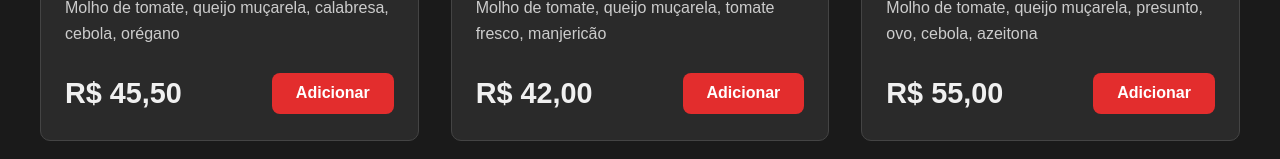
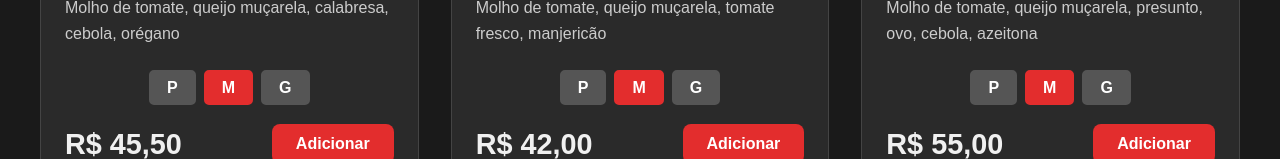
Before and after one commit to devgabrielbenayon/TrabalhoCallidus01, a React (Vite) app in the folder pizzaria-app/: page /cardapio in a window 1280 px wide. Shown: the part 641-800 px from the top of the page. Built offline with nearby package versions, Linux system fonts and the light colour scheme.

Commit message:
Pizzas sizes done

```diff
--- a/pizzaria-app/public/api/pizzas.json
+++ b/pizzaria-app/public/api/pizzas.json
@@ -2,79 +2,43 @@
   {
     "id": 1,
     "nome": "Calabresa",
-    "ingredientes": [
-      "Molho de tomate",
-      "queijo muçarela",
-      "calabresa",
-      "cebola",
-      "orégano"
-    ],
-    "preco": 45.50,
+    "ingredientes": ["Molho de tomate", "queijo muçarela", "calabresa", "cebola", "orégano"],
+    "preco": { "p": 35.50, "m": 45.50, "g": 55.50 },
     "imagem": "/images/pizza-calabresa.png"
   },
   {
     "id": 2,
     "nome": "Margherita",
-    "ingredientes": [
-      "Molho de tomate",
-      "queijo muçarela",
-      "tomate fresco",
-      "manjericão"
-    ],
-    "preco": 42.00,
+    "ingredientes": ["Molho de tomate", "queijo muçarela", "tomate fresco", "manjericão"],
+    "preco": { "p": 32.00, "m": 42.00, "g": 52.00 },
     "imagem": "/images/pizza-margherita.png"
   },
   {
     "id": 3,
     "nome": "Portuguesa",
-    "ingredientes": [
-      "Molho de tomate",
-      "queijo muçarela",
-      "presunto",
-      "ovo",
-      "cebola",
-      "azeitona"
-    ],
-    "preco": 55.00,
+    "ingredientes": ["Molho de tomate", "queijo muçarela", "presunto", "ovo", "cebola", "azeitona"],
+    "preco": { "p": 45.00, "m": 55.00, "g": 65.00 },
     "imagem": "https://images.unsplash.com/photo-1604382354936-07c5d9983bd3?crop=entropy&cs=tinysrgb&fit=max&fm=jpg&q=80&w=400"
   },
   {
     "id": 4,
     "nome": "Pizza Doce",
-    "ingredientes": [
-      "Molho de tomate",
-      "queijo muçarela",
-      "provolone",
-      "parmesão",
-      "chocolate"
-    ],
-    "preco": 58.50,
+    "ingredientes": ["Molho de tomate", "queijo muçarela", "provolone", "parmesão", "chocolate"],
+    "preco": { "p": 48.50, "m": 58.50, "g": 68.50 },
     "imagem": "/images/pizza_1.jpg"
   },
   {
     "id": 5,
     "nome": "Pepperoni",
-    "ingredientes": [
-      "Molho de tomate",
-      "queijo muçarela",
-      "pepperoni"
-    ],
-    "preco": 54.90,
+    "ingredientes": ["Molho de tomate", "queijo muçarela", "pepperoni"],
+    "preco": { "p": 44.90, "m": 54.90, "g": 64.90 },
     "imagem": "https://images.unsplash.com/photo-1594007654729-407eedc4be65?crop=entropy&cs=tinysrgb&fit=max&fm=jpg&q=80&w=400"
   },
   {
     "id": 6,
     "nome": "Vegetariana",
-    "ingredientes": [
-      "Molho de tomate",
-      "queijo muçarela",
-      "pimentão",
-      "cebola",
-      "milho",
-      "ervilha",
-      "azeitona"
-    ],
-    "preco": 49.90,
+    "ingredientes": ["Molho de tomate", "queijo muçarela", "pimentão", "cebola", "milho", "ervilha", "azeitona"],
+    "preco": { "p": 39.90, "m": 49.90, "g": 59.90 },
     "imagem": "https://images.unsplash.com/photo-1565299624946-b28f40a0ae38?crop=entropy&cs=tinysrgb&fit=max&fm=jpg&q=80&w=400"
   }
 ]
--- a/pizzaria-app/src/components/PizzaCard.css
+++ b/pizzaria-app/src/components/PizzaCard.css
@@ -56,3 +56,33 @@
   font-size: 1rem;
   font-weight: 600;
 }
+
+/* Adicione este código ao final do seu src/components/PizzaCard.css */
+
+.tamanho-seletor {
+  display: flex;
+  justify-content: center;
+  gap: 0.5rem;
+  margin-bottom: 1rem;
+}
+
+.tamanho-seletor button {
+  background-color: #555;
+  color: white;
+  border: 2px solid #555;
+  border-radius: 5px;
+  padding: 0.4rem 1rem;
+  font-weight: bold;
+  cursor: pointer;
+  transition: all 0.2s;
+}
+
+.tamanho-seletor button:hover {
+  background-color: #777;
+  border-color: #777;
+}
+
+.tamanho-seletor button.ativo {
+  background-color: var(--cor-primaria);
+  border-color: var(--cor-primaria);
+}
--- a/pizzaria-app/src/components/PizzaCard.jsx
+++ b/pizzaria-app/src/components/PizzaCard.jsx
@@ -1,6 +1,6 @@
 // src/components/PizzaCard.jsx
-import React, { useContext } from 'react';
-import { CartContext } from '../context/CartContext'; // Aponta para o novo arquivo
+import React, { useState, useContext } from 'react';
+import { CartContext } from '../context/CartContext';
 import './PizzaCard.css';
 
 const formatarPreco = (preco) => {
@@ -9,17 +9,55 @@ const formatarPreco = (preco) => {
 
 const PizzaCard = ({ pizza }) => {
   const { adicionarAoCarrinho } = useContext(CartContext);
-  const { imagem, nome, ingredientes, preco } = pizza;
+  // Estado local para guardar o tamanho selecionado. Começa como 'M'
+  const [tamanhoSelecionado, setTamanhoSelecionado] = useState('m');
+
+  const handleAddToCart = () => {
+    // Cria um item único para o carrinho que inclui o tamanho
+    const itemParaAdicionar = {
+      ...pizza,
+      // Cria um ID único combinando o ID da pizza e o tamanho
+      idUnicoCarrinho: `${pizza.id}-${tamanhoSelecionado}`,
+      tamanho: tamanhoSelecionado,
+      // Pega o preço correto do objeto de preços
+      preco: pizza.preco[tamanhoSelecionado]
+    };
+    adicionarAoCarrinho(itemParaAdicionar);
+  };
 
   return (
     <div className="card">
-      <img src={imagem} alt={`Pizza de ${nome}`} className="image" />
+      <img src={pizza.imagem} alt={`Pizza de ${pizza.nome}`} className="image" />
       <div className="content">
-        <h3 className="title">{nome}</h3>
-        <p className="ingredients">{ingredientes.join(', ')}</p>
+        <h3 className="title">{pizza.nome}</h3>
+        <p className="ingredients">{pizza.ingredientes.join(', ')}</p>
+
+        {/* --- SELETOR DE TAMANHO --- */}
+        <div className="tamanho-seletor">
+          <button
+            onClick={() => setTamanhoSelecionado('p')}
+            className={tamanhoSelecionado === 'p' ? 'ativo' : ''}
+          >
+            P
+          </button>
+          <button
+            onClick={() => setTamanhoSelecionado('m')}
+            className={tamanhoSelecionado === 'm' ? 'ativo' : ''}
+          >
+            M
+          </button>
+          <button
+            onClick={() => setTamanhoSelecionado('g')}
+            className={tamanhoSelecionado === 'g' ? 'ativo' : ''}
+          >
+            G
+          </button>
+        </div>
+        {/* --- FIM DO SELETOR --- */}
+
         <div className="footer">
-          <span className="price">{formatarPreco(preco)}</span>
-          <button onClick={() => adicionarAoCarrinho(pizza)} className="addButton">
+          <span className="price">{formatarPreco(pizza.preco[tamanhoSelecionado])}</span>
+          <button onClick={handleAddToCart} className="addButton">
             Adicionar
           </button>
         </div>
--- a/pizzaria-app/src/context/CartContext.jsx
+++ b/pizzaria-app/src/context/CartContext.jsx
@@ -1,54 +1,39 @@
 // src/context/CartContext.jsx
 import React, { createContext, useState } from 'react';
 
-// eslint-disable-next-line react-refresh/only-export-components
 export const CartContext = createContext(null);
 
 export const CartProvider = ({ children }) => {
   const [itens, setItens] = useState([]);
 
-  const adicionarAoCarrinho = (pizza) => {
-    const itemExistente = itens.find(item => item.id === pizza.id);
+  const adicionarAoCarrinho = (itemParaAdicionar) => {
+    const itemExistente = itens.find(item => item.idUnicoCarrinho === itemParaAdicionar.idUnicoCarrinho);
     if (itemExistente) {
-      // Se já existe, apenas incrementa a quantidade
-      atualizarQuantidade(pizza.id, itemExistente.quantidade + 1);
+      atualizarQuantidade(itemParaAdicionar.idUnicoCarrinho, itemExistente.quantidade + 1);
     } else {
-      // Se não existe, adiciona com quantidade 1
-      setItens(itensAtuais => [...itensAtuais, { ...pizza, quantidade: 1 }]);
+      setItens(itensAtuais => [...itensAtuais, { ...itemParaAdicionar, quantidade: 1 }]);
     }
   };
 
-  // --- NOVA FUNÇÃO PARA ATUALIZAR A QUANTIDADE ---
-  const atualizarQuantidade = (pizzaId, novaQuantidade) => {
-    // Se a nova quantidade for 0 ou menos, remove o item do carrinho
+  const atualizarQuantidade = (idUnicoCarrinho, novaQuantidade) => {
     if (novaQuantidade <= 0) {
-      removerDoCarrinho(pizzaId);
+      removerDoCarrinho(idUnicoCarrinho);
       return;
     }
-
-    // Caso contrário, atualiza a quantidade do item específico
     setItens(itensAtuais =>
       itensAtuais.map(item =>
-        item.id === pizzaId ? { ...item, quantidade: novaQuantidade } : item
+        item.idUnicoCarrinho === idUnicoCarrinho ? { ...item, quantidade: novaQuantidade } : item
       )
     );
   };
 
-  const removerDoCarrinho = (pizzaId) => {
-    setItens(itensAtuais => itensAtuais.filter(item => item.id !== pizzaId));
+  const removerDoCarrinho = (idUnicoCarrinho) => {
+    setItens(itensAtuais => itensAtuais.filter(item => item.idUnicoCarrinho !== idUnicoCarrinho));
   };
 
-  const limparCarrinho = () => {
-    setItens([]);
-  };
+  const limparCarrinho = () => { setItens([]); };
 
-  const valorDoContexto = {
-    itens,
-    adicionarAoCarrinho,
-    removerDoCarrinho,
-    limparCarrinho,
-    atualizarQuantidade, // Expondo a nova função para os componentes
-  };
+  const valorDoContexto = { itens, adicionarAoCarrinho, removerDoCarrinho, limparCarrinho, atualizarQuantidade };
 
   return (
     <CartContext.Provider value={valorDoContexto}>
--- a/pizzaria-app/src/pages/Carrinho.jsx
+++ b/pizzaria-app/src/pages/Carrinho.jsx
@@ -5,13 +5,13 @@ import { CartContext } from '../context/CartContext';
 import { OrderContext } from '../context/OrderContext';
 import './Carrinho.css';
 
+// 1. A FUNÇÃO QUE FALTAVA ESTÁ AQUI
 const formatarPreco = (preco) => {
     return preco.toLocaleString('pt-BR', { style: 'currency', currency: 'BRL' });
 };
 
 const Carrinho = () => {
-    // AQUI É UM PONTO CRÍTICO: Garanta que todas as funções necessárias estão sendo extraídas.
-    const { itens, limparCarrinho, atualizarQuantidade } = useContext(CartContext);
+    const { itens, limparCarrinho, atualizarQuantidade, removerDoCarrinho } = useContext(CartContext);
     const { adicionarPedido } = useContext(OrderContext);
     const navigate = useNavigate();
 
@@ -42,29 +42,22 @@ const Carrinho = () => {
             <h1>Meu Carrinho</h1>
             <ul className="lista-itens">
                 {itens.map(item => (
-                    <li key={item.id} className="item-carrinho">
+                    <li key={item.idUnicoCarrinho} className="item-carrinho">
                         <img src={item.imagem} alt={item.nome} className="item-imagem" />
                         <div className="item-detalhes">
                             <h2>{item.nome}</h2>
+                            <p className="item-tamanho">Tamanho: {item.tamanho.toUpperCase()}</p>
+
                             <div className="item-quantidade-controle">
-                                <button
-                                  onClick={() => atualizarQuantidade(item.id, item.quantidade - 1)}
-                                  className="botao-quantidade"
-                                >
-                                  -
-                                </button>
+                                <button onClick={() => atualizarQuantidade(item.idUnicoCarrinho, item.quantidade - 1)} className="botao-quantidade">-</button>
                                 <span>{item.quantidade}</span>
-                                <button
-                                  onClick={() => atualizarQuantidade(item.id, item.quantidade + 1)}
-                                  className="botao-quantidade"
-                                >
-                                  +
-                                </button>
+                                <button onClick={() => atualizarQuantidade(item.idUnicoCarrinho, item.quantidade + 1)} className="botao-quantidade">+</button>
                             </div>
                             <p>Preço Un.: {formatarPreco(item.preco)}</p>
                         </div>
                         <div className="item-acoes">
                             <span>Subtotal: {formatarPreco(item.preco * item.quantidade)}</span>
+                            <button onClick={() => removerDoCarrinho(item.idUnicoCarrinho)} className="botao-remover-item">Remover</button>
                         </div>
                     </li>
                 ))}
@@ -72,6 +65,7 @@ const Carrinho = () => {
             <div className="carrinho-rodape">
                 <h2>Total: {formatarPreco(valorTotal)}</h2>
                 <div className="rodape-botoes">
+                    {/* 2. O BOTÃO QUE USA A FUNÇÃO 'limparCarrinho' ESTÁ AQUI */}
                     <button onClick={limparCarrinho} className="botao-limpar">Limpar Carrinho</button>
                     <button onClick={handleFinalizarPedido} className="botao-finalizar">Finalizar Pedido</button>
                 </div>
```
